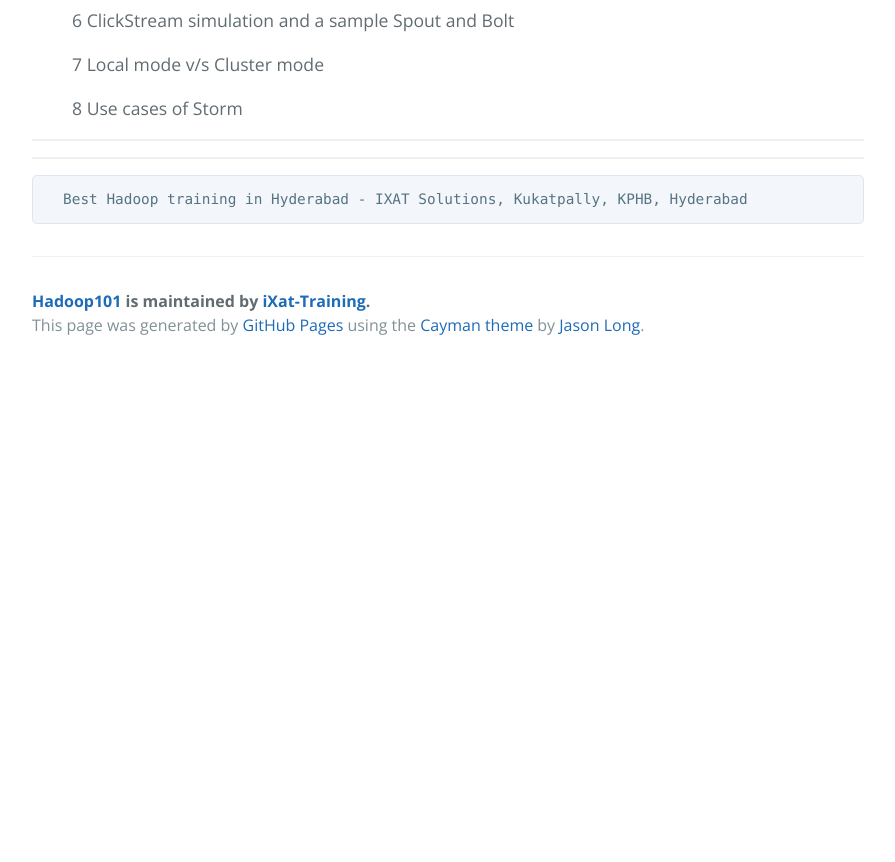
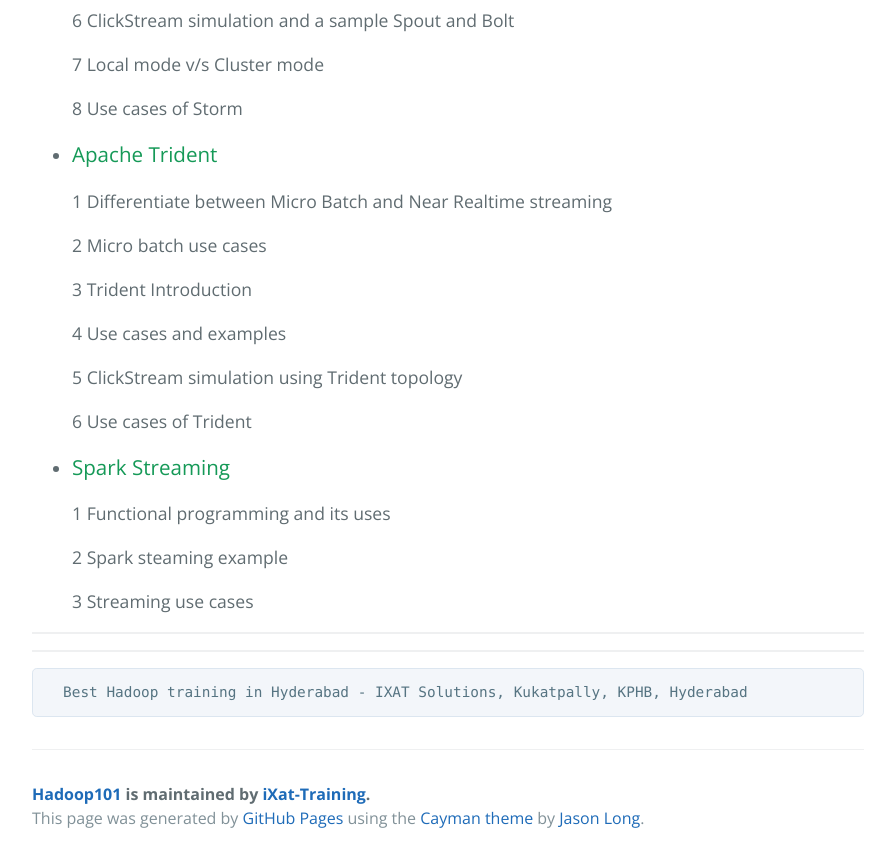
Before and after one commit to iXat-Training/Hadoop101, a plain HTML site: page index.html in a window 1280 px wide. Shown: the part 4380-5242 px from the top of the page, without its empty margins (192-1087 px from the left). Before the commit the page ends 4749 px from the top, so only its background shows below. Drawn offline with nearby package versions, Linux system fonts and the light colour scheme.

```diff
--- a/index.html
+++ b/index.html
@@ -191,6 +191,32 @@
 
 <p>8 Use cases of Storm</p>
 </li>
+<li>
+<h3>
+<a id="apache-trident" class="anchor" href="#apache-trident" aria-hidden="true"><span aria-hidden="true" class="octicon octicon-link"></span></a>Apache Trident</h3>
+
+<p>1 Differentiate between Micro Batch and Near Realtime streaming</p>
+
+<p>2 Micro batch use cases</p>
+
+<p>3 Trident Introduction</p>
+
+<p>4 Use cases and examples</p>
+
+<p>5 ClickStream simulation using Trident topology</p>
+
+<p>6 Use cases of Trident</p>
+</li>
+<li>
+<h3>
+<a id="spark-streaming" class="anchor" href="#spark-streaming" aria-hidden="true"><span aria-hidden="true" class="octicon octicon-link"></span></a>Spark Streaming</h3>
+
+<p>1 Functional programming and its uses</p>
+
+<p>2 Spark steaming example</p>
+
+<p>3 Streaming use cases</p>
+</li>
 </ul>
 
 <hr>
```
Also changed, not shown: params.json (+1 -1 lines).
